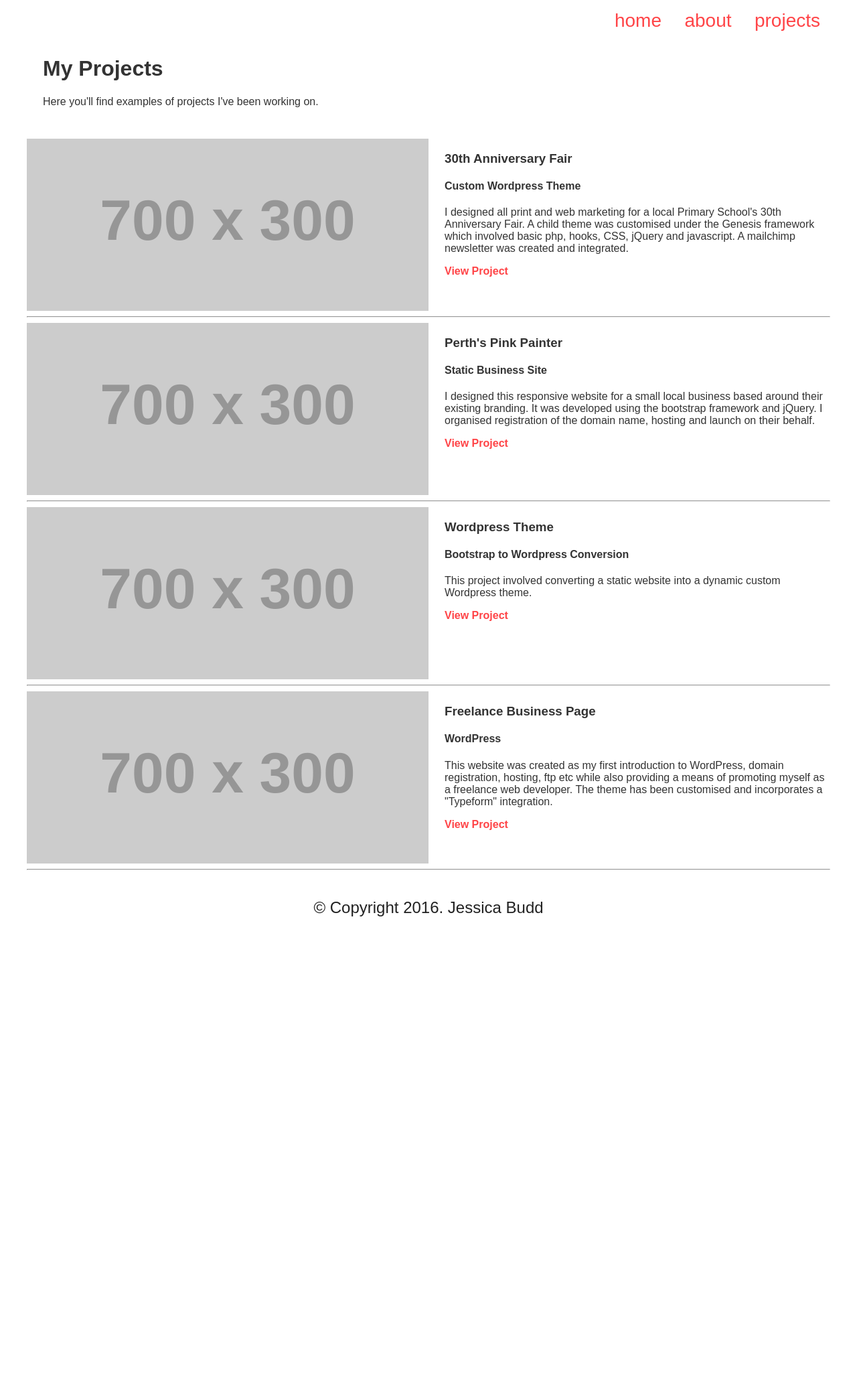
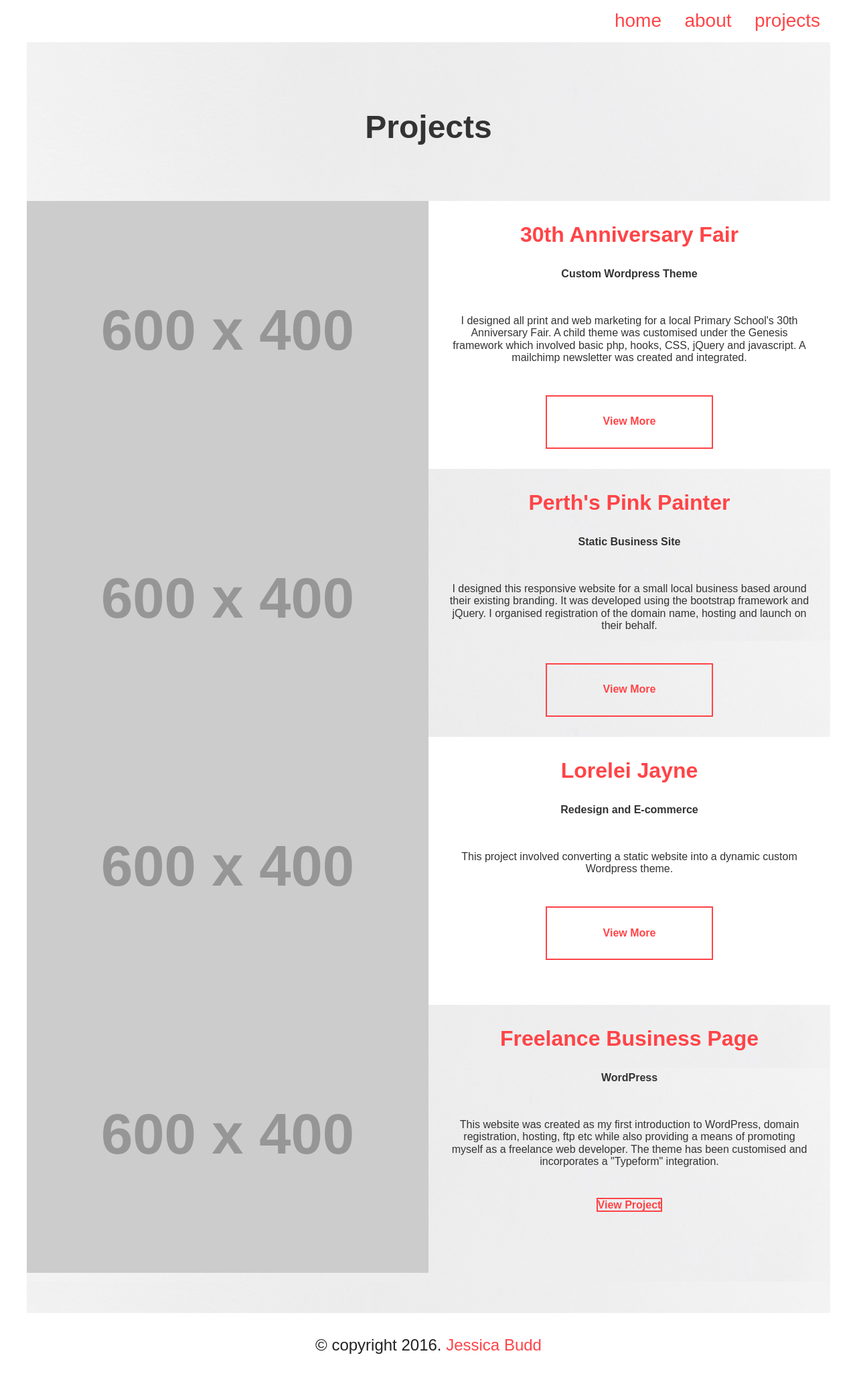
Before and after one commit to jessbudd/jessbudd.github.io, a PHP site: page /projects.html in a window 1280 px wide. Shown: the whole page at 67% size. Before the commit the page ends 1408 px from the top, so only its background shows below. Run offline with PHP 8.4, Linux system fonts and the light colour scheme; some libraries are stand-ins or nearby versions.

Commit message:
fixed footer link and updated project button

```diff
--- a/index.html
+++ b/index.html
@@ -100,8 +100,10 @@
 	</main>
 
 <footer>
-		<p class="footer">&copy; copyright 2016. <a href="www.jessica-budd.com" target="_blank">Jessica Budd</a></p>
+		<p class="footer">&copy; copyright 2016. <a href="http://www.jessica-budd.com" target="_blank">Jessica Budd</a></p>
 </footer>
 </div>
 
 </body>
+
+</html>
--- a/projects.html
+++ b/projects.html
@@ -1,4 +1,6 @@
+
 <!DOCTYPE html>
+
 <html lang="en">
 
 <head>
@@ -6,103 +8,143 @@
 <script src="http://html5shiv.googlecode.com/svn/trunk/html5.js">
 </script>
 <![endif]-->
+
+
+
+<!DOCTYPE html>
+
+<!--[if lt IE 7 ]> <html class="ie6"> <![endif]-->
+<!--[if IE 7 ]>    <html class="ie7"> <![endif]-->
+<!--[if IE 8 ]>    <html class="ie8"> <![endif]-->
+<!--[if IE 9 ]>    <html class="ie9"> <![endif]-->
+<!--[if (gt IE 9)|!(IE)]><!--> <html class="" lang="en"> <!--<![endif]-->
+
+<head>
+
+    <title>Jessica Budd - Projects</title>
+
+    <!--
+
+    Alright, you can look at this code - but only if you solve this maze within 10 seconds.
+    Fair is fair. Answers on a postcard, please.
+
+    Start.
+
+    aaaaaaaaaaaaaaaaaaaaaaaaaaaaaaaaaaaaaaaaaaaaaaaaaaaaaaaaaaaaaaaaaaaaa   a
+    8   8               8               8           8                   8   8
+    8   8   aaaaaaaaa   8   aaaaa   aaaa8aaaa   aaaa8   aaaaa   aaaaa   8   8
+    8               8       8   8           8           8   8   8       8   8
+    8aaaaaaaa   a   8aaaaaaa8   8aaaaaaaa   8aaaa   a   8   8   8aaaaaaa8   8
+    8       8   8               8           8   8   8   8   8           8   8
+    8   a   8aaa8aaaaaaaa   a   8   aaaaaaaa8   8aaa8   8   8aaaaaaaa   8   8
+    8   8               8   8   8       8           8           8       8   8
+    8   8aaaaaaaaaaaaaaa8aaa8   8aaaa   8   aaaaa   8aaaaaaaa   8   aaaa8   8
+    8           8       8   8       8   8       8           8   8           8
+    8   aaaaa   8aaaa   8   8aaaa   8   8aaaaaaa8   a   a   8   8aaaaaaaaaaa8
+    8       8       8   8   8       8       8       8   8   8       8       8
+    8aaaaaaa8aaaa   8   8   8   aaaa8aaaa   8   aaaa8   8   8aaaa   8aaaa   8
+    8           8   8           8       8   8       8   8       8           8
+    8   aaaaa   8   8aaaaaaaa   8aaaa   8   8aaaa   8aaa8   aaaa8aaaaaaaa   8
+    8   8       8           8           8       8   8   8               8   8
+    8   8   aaaa8aaaa   a   8aaaa   aaaa8aaaa   8   8   8aaaaaaaaaaaa   8   8
+    8   8           8   8   8   8   8           8               8   8       8
+    8   8aaaaaaaa   8   8   8   8aaa8   8aaaaaaa8   aaaaaaaaa   8   8aaaaaaa8
+    8   8       8   8   8           8           8   8       8               8
+    8   8   aaaa8   8aaa8   aaaaa   8aaaaaaaa   8aaa8   a   8aaaaaaaa   a   8
+    8   8                   8           8               8               8   8
+    8   8aaaaaaaaaaaaaaaaaaa8aaaaaaaaaaa8aaaaaaaaaaaaaaa8aaaaaaaaaaaaaaa8aaa8
+
+    End.
+
+    -->
+
     <meta charset="utf-8">
     <meta http-equiv="x-ua-compatible" content="ie=edge">
     <meta name="viewport" content="width=device-width, initial-scale=1">
     <meta name="author" content="Jessica Budd">
 
-    <title>Projects - Jessica Budd</title>
-
+    <link rel="stylesheet" href="https://cdnjs.cloudflare.com/ajax/libs/normalize/4.1.1/normalize.min.css">
     <link rel="stylesheet" href="style.css">
     <link rel="icon" href="images/favicon.jpg">
-
 
 </head>
 
 <body>
 
+<header>
     <nav role="navigation">
         <ul>
             <li class="nav-item"><a href="/index.html">home</a></li>
-            <li class="nav-item"><a href="/about.html">about</a></li>
-            <li class="nav-item"><a href="/projects.html">projects</a></li>
+            <li  class="nav-item"><a href="/about.html">about</a></li>
+            <li  class="nav-item"><a href="/projects.html">projects</a></li>
         </ul>
+
     </nav>
+</header>
 
-    <!-- Page Content -->
-    <main>
+<main class>
 
-        <!-- Page Heading -->
-<div class="container">
-        <div class="row">
-            <div class="text">
-             <h1>My Projects</h1>
-             <p class="tag">Here you'll find examples of projects I've been working on.</p>
+    <div class="container-projects">
+
+           <!-- Page Heading -->
+        <div>
+             <h1 class="projects-head">Projects</h1>
             </div>
-        </div>
 
         <!-- 30th Anniversary Fair -->
         <div class="row">
             <div>
-                <a href="#">
-                    <img class="img-resp" src="http://placehold.it/700x300" alt="">
-                </a>
+                <img class="img-resp" src="http://placehold.it/600x400" alt="">
             </div>
-            <div class="text">
+            <div class="text-box alt">
                 <h3>30th Anniversary Fair</h3>
                 <h4>Custom Wordpress Theme</h4>
                 <p>I designed all print and web marketing for a local Primary School's 30th Anniversary Fair. A child theme was customised under the Genesis framework which involved basic php, hooks, CSS, jQuery and javascript. A mailchimp newsletter was created and integrated.</p>
-                <a class="project-link" href="http://forestcrescentfair.com" target="_blank">View Project <span class="glyphicon glyphicon-chevron-right"></span></a>
+                <button class="project-link"><a href="http://forestcrescentfair.com" target="_blank">View More</a></button>
             </div>
         </div>
 
 
 
-        <hr>
-
         <!-- Perth's Pink Painter -->
         <div class="row">
             <div>
                 <a href="#">
-                    <img class="img-resp" src="http://placehold.it/700x300" alt="">
+                    <img class="img-resp" src="http://placehold.it/600x400" alt="">
                 </a>
             </div>
-            <div class="text">
+            <div class="text-box">
                 <h3>Perth's Pink Painter</h3>
                 <h4>Static Business Site </h4>
                 <p>I designed this responsive website for a small local business based around their existing branding. It was developed using the bootstrap framework and jQuery. I organised registration of the domain name, hosting and launch on their behalf. </p>
-                <a class="project-link" href="http://www.perthspinkpainter.com.au" target="_blank">View Project <span class="glyphicon glyphicon-chevron-right"></span></a>
+                <button class="project-link"><a href="http://www.perthspinkpainter.com.au" target="_blank">View More</a></button>
             </div>
         </div><!-- /.row -->
-
-<hr>
 
     <!-- Bootstrap to Wordpress-->
         <div class="row">
             <div>
                 <a href="#">
-                    <img class="img-resp" src="http://placehold.it/700x300" alt="">
+                    <img class="img-resp" src="http://placehold.it/600x400" alt="">
                 </a>
             </div>
-            <div class="text">
-                <h3>Wordpress Theme</h3>
-                <h4>Bootstrap to Wordpress Conversion</h4>
+            <div class="text-box alt">
+                <h3>Lorelei Jayne</h3>
+                <h4>Redesign and E-commerce</h4>
                 <p>This project involved converting a static website into a dynamic custom Wordpress theme.</p>
-                <a class="project-link" href="#">View Project <span class="glyphicon glyphicon-chevron-right"></span></a>
+                 <button class="project-link"><a href="http://loreleijayne.com" target="blank">View More</a>
             </div>
         </div><!--row-->
-
-            <hr>
 
 
         <!-- Freelance Business Page -->
         <div class="row">
             <div>
                 <a href="#">
-                    <img class="img-resp" src="http://placehold.it/700x300" alt="">
+                    <img class="img-resp" src="http://placehold.it/600x400" alt="">
                 </a>
             </div>
-            <div class="text">
+            <div class="text-box">
                 <h3>Freelance Business Page</h3>
                 <h4>WordPress</h4>
                 <p>This website was created as my first introduction to  WordPress, domain registration, hosting, ftp etc while also providing a means of promoting myself as a freelance web developer. The theme has been customised and incorporates a "Typeform" integration. </p>
@@ -111,21 +153,16 @@
         </div><!-- /.row -->
 
 
-
-        <hr>
-
     </div><!--containter-->
 
     </main>
 
         <!-- Footer -->
-    <footer>
-                <p class="footer">&copy; Copyright 2016. Jessica Budd</a></p>
 
-    </footer>
-
-
-
+<footer>
+        <p class="footer">&copy; copyright 2016. <a href="http://www.jessica-budd.com" target="_blank">Jessica Budd</a></p>
+</footer>
+</div>
 
 </body>
 
--- a/style.css
+++ b/style.css
@@ -1,6 +1,3 @@
-
-
-
 /*======GLOBAL======*/
 
 body {
@@ -9,7 +6,6 @@ body {
 	max-width:1200px;
 	margin: 0 auto;
 }
-
 footer {
 	text-align: center;
 	color: #222;
@@ -31,7 +27,6 @@ footer {
     display: table; /* 2 */
     clear: both;
 }
-
 
 /*=======NAV======*/
 
@@ -56,7 +51,6 @@ ul {
 }
 
 @media screen and (min-width: 480px) {
-
 .nav-item {
 	padding: 5px 15px;
 	font-size: 3.5vmin;
@@ -65,16 +59,13 @@ ul {
 
 /*======HOME PAGE=======*/
 
-
 .home-page {
 	max-width: 1200px;
 	padding: 0 5% 10% 5%;
 	background-image: url("images/bg-pic.jpg");
 	background-repeat:no-repeat;
 	background-size: cover;
-/*	background-position: left bottom;
-*/}
-
+}
 #intro {
 	padding-top:8%;
 }
@@ -86,7 +77,6 @@ ul {
 	font-size: 7vmin;
 	padding: 0 1% 5% 1%;
 }
-
 .fa {
 	font-size:14vmin;
 	padding: 10px;
@@ -103,6 +93,7 @@ ul {
 	max-width: 18vmin;
 	text-align: center;
 	margin: 20px 0 10px 0;
+	border-radius: 5px;
 }
 a,
 a:visited {
@@ -119,7 +110,7 @@ a:focus {
 /*=======ABOUT PAGE=======*/
 
 .container-about {
-	margin: 0 20px;
+	margin: 0 0px;
 	padding: 80px 20px 20px 20px;
 	background-image: url("images/bg-pic.jpg");
 	background-repeat:no-repeat;
@@ -132,7 +123,8 @@ a:focus {
 	-webkit-border-radius:50%;
 	width: 200px;
 }
-.about-head {
+.about-head,
+.projects-head {
 	padding-bottom: 10px;
 	text-align: center;
 	}
@@ -143,7 +135,6 @@ a:focus {
 	max-width: 900px;
 	margin: 0 auto;
 }
-
 
 @media screen and (min-width: 480px) {
 .about-text {
@@ -157,14 +148,15 @@ a:focus {
 }
 }
 @media screen and (min-width: 800px) {
+.about-head,
+.projects-head {
+	font-size:3em;
+}
 .about-text {
 	font-size:1.5em;
 	line-height:1.5;
 	padding-bottom:30px;
 	width:100%;
-}
-.about-head {
-	font-size:3em;
 }
 .container-about {
 	padding: 100px 20px 540px 20px;
@@ -173,8 +165,25 @@ a:focus {
 
 /*=======PROJECTS PAGE=====*/
 
-.page-header {
-	padding-top:50px;
+.container-projects {
+	padding: 80px 0 60px 0;
+	background-image: url("images/bg-plain.jpg");
+	background-repeat:repeat;
+	background-size: 100%;
+	background-position: top left;
+}
+.projects-head {
+	padding:50px 0;
+}
+h3 {
+	font-size: 2em;
+	color: #ff4447;
+}
+h4 {
+
+}
+.text-box p {
+		padding:5%;
 }
 .tag {
 	padding-bottom: 30px;
@@ -183,18 +192,40 @@ a:focus {
 	width:100%;
 	float:left;
 }
-.text {
-	width:100%;
+.text-box {
+	width: 100%;
+	height:400px;
 	float:left;
+	margin: 0 0 ;
+	text-align: center;
 }
+.alt {
+	background: #fff;
 
+}
+button {
+ 	display: inline;
+	font: bold 1.3em;
+	text-decoration:none;
+	background-color:transparent;
+	height: 80px;
+	width: 250px;
+	transition: .3s;
+	margin-bottom: 50px;
+}
 .project-link {
 	font-weight: bold;
+	color: #ff4447;
+	border: #ff4447 2px solid;
+}
+.project-link a {
+	padding:50px 76px;
 }
 .project-link:hover,
 .project-link:active {
-	text-decoration: underline;
+	text-decoration: none;
 	transition: 0.2s;
+	border:#ffa6a7 2px solid;
 }
 /*=======MEDIA QUERIES======*/
 
@@ -207,9 +238,8 @@ a:focus {
 	width:50%;
 	float:left;
 }
-.text {
-	padding-left: 2%;
-	width: 48%;
+.text-box {
+	width: 50%;
 	float: left;
 }
 }
```
Also changed, not shown: about.html (+3 -4 lines).
